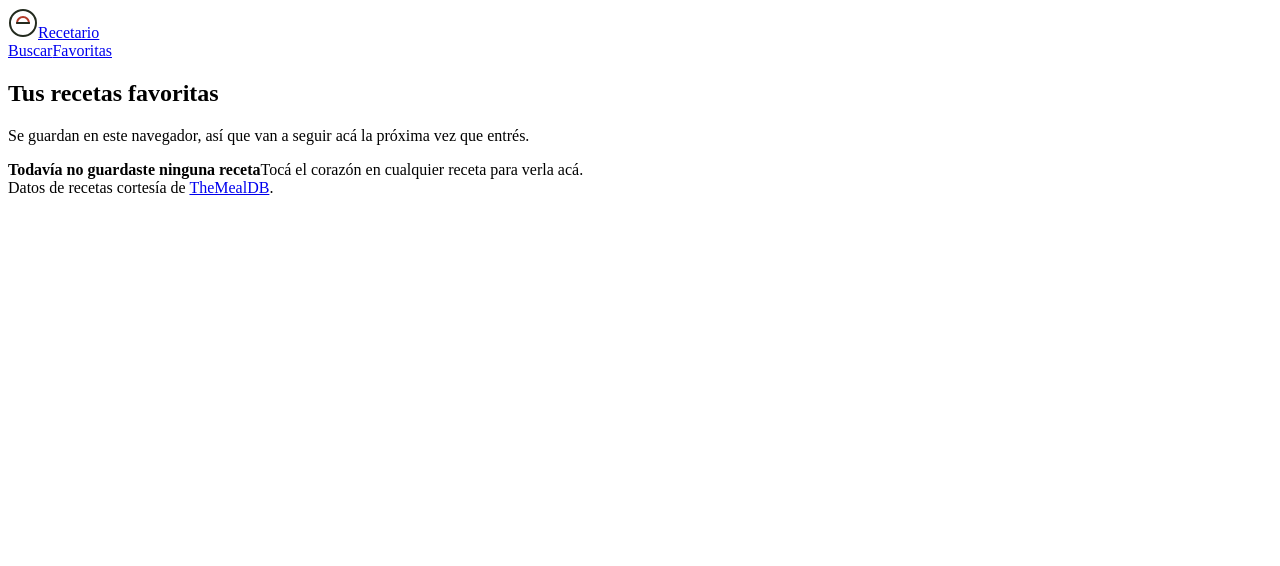
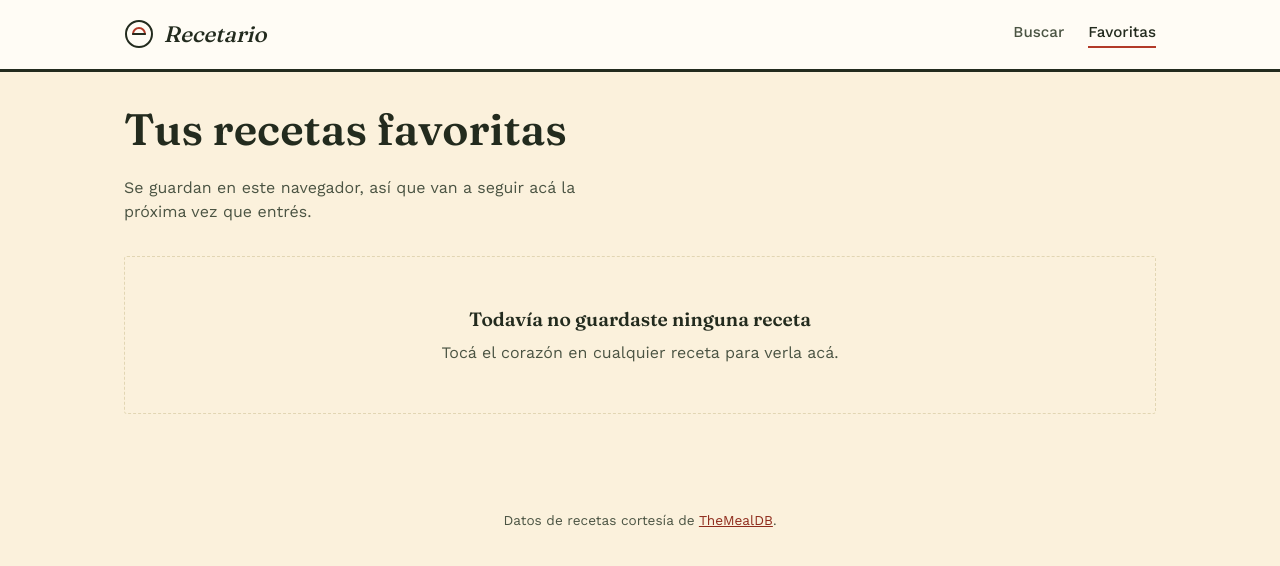
Before and after one commit to efrabuilder/recetario-app, a Next.js app: page /favorites in a window 1280 px wide. Shown: the top 566 px of the page. Built offline with nearby package versions, Linux system fonts and the light colour scheme.

Commit message:
Define global styles and variables in globals.css
Added CSS variables for colors, fonts, and layout styles. Updated styles for various components including header, navigation, buttons, and recipe cards.

```diff
--- a/app/globals.css
+++ b/app/globals.css
@@ -1,3 +1,457 @@
+:root {
+  /* Paleta: mercado de temporada, no la crema+terracota genérica */
+  --color-paper: #fbf1dc;
+  --color-surface: #fffcf5;
+  --color-ink: #232b1e;
+  --color-ink-soft: #4b5443;
+  --color-border: #e2d6b3;
+  --color-brick: #b23a28;
+  --color-brick-dark: #8f2c1c;
+  --color-fern: #4f7942;
+  --color-fern-dark: #34532a;
+
+  --font-display: 'Fraunces', Georgia, serif;
+  --font-body: 'Work Sans', system-ui, sans-serif;
+
+  --radius-card: 3px;
+  --radius-pill: 999px;
+  --max-width: 1080px;
+}
+
+* {
+  box-sizing: border-box;
+}
+
+html,
+body {
+  padding: 0;
+  margin: 0;
+}
+
+body {
+  background: var(--color-paper);
+  color: var(--color-ink);
+  font-family: var(--font-body);
+  line-height: 1.5;
+  -webkit-font-smoothing: antialiased;
+}
+
+a {
+  color: var(--color-brick-dark);
+}
+
+h1,
+h2,
+h3 {
+  font-family: var(--font-display);
+  font-weight: 600;
+  line-height: 1.15;
+  margin: 0 0 0.5em;
+}
+
+.page {
+  max-width: var(--max-width);
+  margin: 0 auto;
+  padding: 2rem 1.5rem 4rem;
+}
+
+button {
+  font-family: inherit;
+}
+
+/* ---------- Header ---------- */
+
+.site-header {
+  border-bottom: 3px solid var(--color-ink);
+  background: var(--color-surface);
+}
+
+.site-header-inner {
+  max-width: var(--max-width);
+  margin: 0 auto;
+  padding: 1.1rem 1.5rem;
+  display: flex;
+  align-items: center;
+  justify-content: space-between;
+  gap: 1rem;
+}
+
+.brand {
+  display: flex;
+  align-items: center;
+  gap: 0.6rem;
+  text-decoration: none;
+  color: var(--color-ink);
+}
+
+.brand-mark {
+  flex-shrink: 0;
+}
+
+.brand-name {
+  font-family: var(--font-display);
+  font-style: italic;
+  font-size: 1.4rem;
+  font-weight: 500;
+}
+
+.site-nav {
+  display: flex;
+  gap: 1.5rem;
+  align-items: center;
+}
+
+.site-nav a {
+  text-decoration: none;
+  color: var(--color-ink-soft);
+  font-weight: 500;
+  font-size: 0.95rem;
+  border-bottom: 2px solid transparent;
+  padding-bottom: 2px;
+}
+
+.site-nav a:hover,
+.site-nav a.active {
+  color: var(--color-ink);
+  border-bottom-color: var(--color-brick);
+}
+
+.favorites-count {
+  display: inline-flex;
+  align-items: center;
+  justify-content: center;
+  min-width: 1.3rem;
+  height: 1.3rem;
+  padding: 0 0.3rem;
+  margin-left: 0.4rem;
+  background: var(--color-brick);
+  color: var(--color-surface);
+  border-radius: var(--radius-pill);
+  font-size: 0.72rem;
+  font-weight: 600;
+}
+
+/* ---------- Hero / búsqueda ---------- */
+
+.hero {
+  margin-bottom: 2rem;
+}
+
+.hero h1 {
+  font-size: clamp(2rem, 4vw, 2.75rem);
+  max-width: 18ch;
+}
+
+.hero-sub {
+  color: var(--color-ink-soft);
+  max-width: 52ch;
+  margin: 0 0 1.5rem;
+}
+
+.search-row {
+  display: flex;
+  gap: 0.75rem;
+  flex-wrap: wrap;
+}
+
+.search-input {
+  flex: 1 1 260px;
+  padding: 0.75rem 1rem;
+  border: 2px solid var(--color-ink);
+  border-radius: var(--radius-card);
+  background: var(--color-surface);
+  font-size: 1rem;
+  color: var(--color-ink);
+}
+
+.search-input:focus-visible {
+  outline: 3px solid var(--color-fern);
+  outline-offset: 1px;
+}
+
+.search-submit {
+  padding: 0.75rem 1.5rem;
+  background: var(--color-ink);
+  color: var(--color-surface);
+  border: 2px solid var(--color-ink);
+  border-radius: var(--radius-card);
+  font-weight: 600;
+  cursor: pointer;
+}
+
+.search-submit:hover {
+  background: var(--color-brick);
+  border-color: var(--color-brick);
+}
+
+/* ---------- Filtros ---------- */
+
+.filter-bar {
+  display: flex;
+  gap: 0.75rem;
+  flex-wrap: wrap;
+  margin: 1.25rem 0 2rem;
+}
+
+.filter-select {
+  padding: 0.55rem 0.8rem;
+  border: 1.5px solid var(--color-border);
+  border-radius: var(--radius-card);
+  background: var(--color-surface);
+  color: var(--color-ink);
+  font-size: 0.92rem;
+}
+
+.filter-clear {
+  padding: 0.55rem 0.9rem;
+  border: 1.5px solid transparent;
+  background: transparent;
+  color: var(--color-brick-dark);
+  font-size: 0.92rem;
+  font-weight: 500;
+  cursor: pointer;
+  text-decoration: underline;
+}
+
+/* ---------- Grid de recetas ---------- */
+
+.recipe-grid {
+  display: grid;
+  grid-template-columns: repeat(auto-fill, minmax(220px, 1fr));
+  gap: 1.25rem;
+}
+
+.recipe-card {
+  position: relative;
+  display: block;
+  background: var(--color-surface);
+  border: 1.5px solid var(--color-border);
+  border-radius: var(--radius-card);
+  overflow: hidden;
+  text-decoration: none;
+  color: var(--color-ink);
+  transition: border-color 0.15s ease, transform 0.15s ease;
+}
+
+.recipe-card:hover {
+  border-color: var(--color-ink);
+  transform: translateY(-2px);
+}
+
+.recipe-card-image-wrap {
+  position: relative;
+  aspect-ratio: 4 / 3;
+  background: var(--color-border);
+}
+
+.recipe-card-image-wrap img {
+  width: 100%;
+  height: 100%;
+  object-fit: cover;
+  display: block;
+}
+
+.recipe-card-body {
+  padding: 0.85rem 1rem 1rem;
+}
+
+.recipe-card-category {
+  font-size: 0.75rem;
+  color: var(--color-fern-dark);
+  font-weight: 600;
+  margin-bottom: 0.25rem;
+}
+
+.recipe-card-name {
+  font-family: var(--font-display);
+  font-size: 1.05rem;
+  font-weight: 600;
+  margin: 0;
+}
+
+/* ---------- Botón de favorito ---------- */
+
+.favorite-button {
+  position: absolute;
+  top: 0.6rem;
+  right: 0.6rem;
+  width: 2.1rem;
+  height: 2.1rem;
+  display: inline-flex;
+  align-items: center;
+  justify-content: center;
+  background: rgba(251, 241, 220, 0.92);
+  border: 1.5px solid var(--color-ink);
+  border-radius: var(--radius-pill);
+  cursor: pointer;
+  z-index: 1;
+}
+
+.favorite-button.is-inline {
+  position: static;
+  width: auto;
+  height: auto;
+  padding: 0.6rem 1.1rem;
+  border-radius: var(--radius-card);
+  gap: 0.5rem;
+  background: var(--color-surface);
+  font-weight: 600;
+}
+
+.favorite-button svg {
+  width: 1.05rem;
+  height: 1.05rem;
+}
+
+.favorite-button.is-active {
+  background: var(--color-brick);
+  border-color: var(--color-brick-dark);
+  color: var(--color-surface);
+}
+
+/* ---------- Estados: vacío / carga / error ---------- */
+
+.state-message {
+  padding: 3rem 1rem;
+  text-align: center;
+  color: var(--color-ink-soft);
+  border: 1.5px dashed var(--color-border);
+  border-radius: var(--radius-card);
+}
+
+.state-message strong {
+  display: block;
+  color: var(--color-ink);
+  font-family: var(--font-display);
+  font-size: 1.2rem;
+  margin-bottom: 0.4rem;
+}
+
+/* ---------- Detalle de receta ---------- */
+
+.recipe-detail-header {
+  display: grid;
+  grid-template-columns: minmax(0, 320px) 1fr;
+  gap: 2rem;
+  margin-bottom: 2.5rem;
+}
+
+@media (max-width: 720px) {
+  .recipe-detail-header {
+    grid-template-columns: 1fr;
+  }
+}
+
+.recipe-detail-image {
+  width: 100%;
+  border-radius: var(--radius-card);
+  border: 2px solid var(--color-ink);
+  aspect-ratio: 1 / 1;
+  object-fit: cover;
+}
+
+.recipe-detail-meta {
+  display: flex;
+  gap: 0.6rem;
+  flex-wrap: wrap;
+  margin-bottom: 1rem;
+}
+
+.tag-pill {
+  display: inline-block;
+  padding: 0.3rem 0.75rem;
+  background: var(--color-surface);
+  border: 1.5px solid var(--color-border);
+  border-radius: var(--radius-pill);
+  font-size: 0.8rem;
+  color: var(--color-ink-soft);
+}
+
+.recipe-detail-actions {
+  display: flex;
+  gap: 0.75rem;
+  align-items: center;
+  margin-top: 1.25rem;
+  flex-wrap: wrap;
+}
+
+.source-link {
+  font-weight: 600;
+  text-decoration: none;
+  border-bottom: 2px solid var(--color-brick);
+}
+
+.recipe-detail-body {
+  display: grid;
+  grid-template-columns: minmax(0, 260px) 1fr;
+  gap: 2.5rem;
+}
+
+@media (max-width: 720px) {
+  .recipe-detail-body {
+    grid-template-columns: 1fr;
+  }
+}
+
+.ingredient-list {
+  list-style: none;
+  padding: 0;
+  margin: 0;
+  border-top: 1.5px solid var(--color-border);
+}
+
+.ingredient-list li {
+  display: flex;
+  justify-content: space-between;
+  gap: 1rem;
+  padding: 0.55rem 0;
+  border-bottom: 1.5px solid var(--color-border);
+  font-size: 0.95rem;
+}
+
+.ingredient-measure {
+  color: var(--color-ink-soft);
+  text-align: right;
+  white-space: nowrap;
+}
+
+.instructions {
+  white-space: pre-line;
+  max-width: 68ch;
+}
+
+.video-embed {
+  margin-top: 2rem;
+}
+
+.video-embed iframe {
+  width: 100%;
+  aspect-ratio: 16 / 9;
+  border: 2px solid var(--color-ink);
+  border-radius: var(--radius-card);
+}
+
+.back-link {
+  display: inline-block;
+  margin-bottom: 1.5rem;
+  color: var(--color-ink-soft);
+  text-decoration: none;
+  font-weight: 500;
+}
+
+.back-link:hover {
+  color: var(--color-ink);
+}
+
+/* ---------- Footer ---------- */
+
+.site-footer {
+  text-align: center;
+  padding: 2rem 1.5rem 3rem;
+  color: var(--color-ink-soft);
+  font-size: 0.85rem;
+}
+
 .instructions-toolbar {
   display: flex;
   align-items: center;
```
